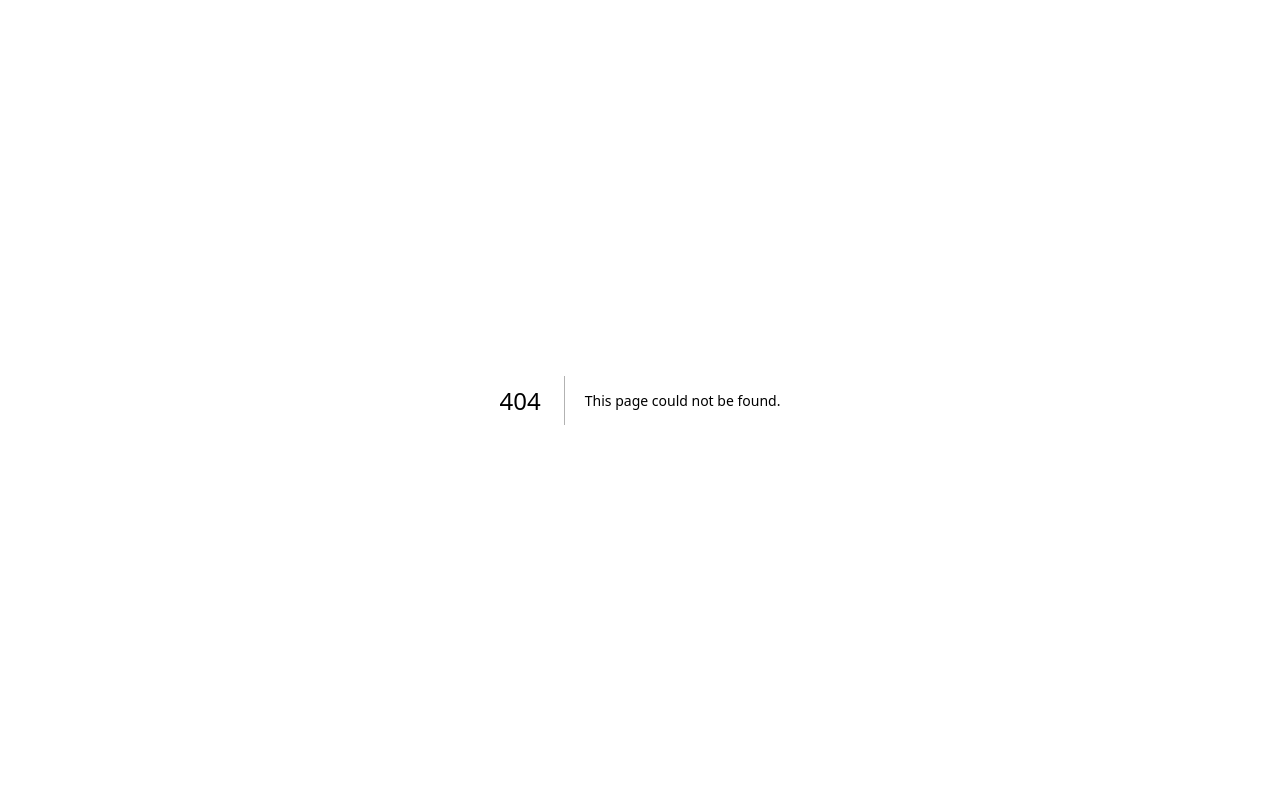
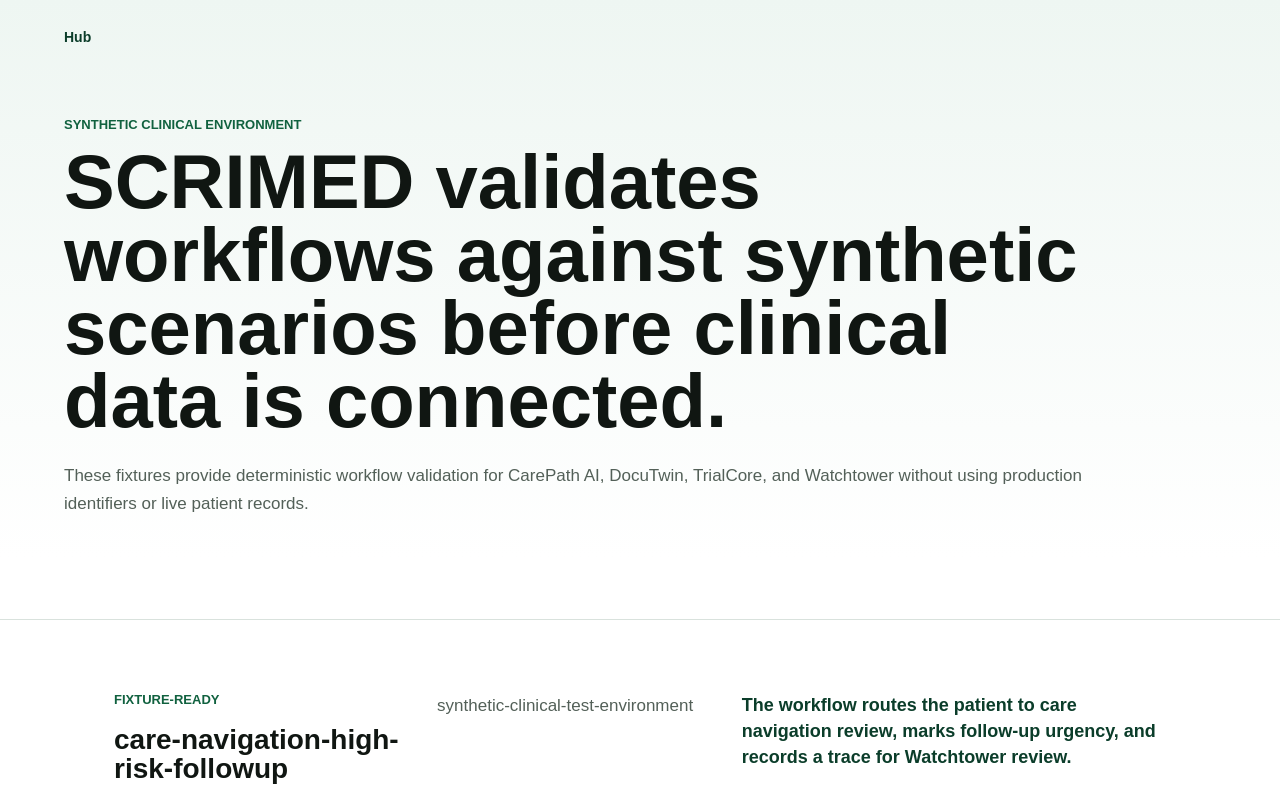
Before and after one commit to temitayodahunsi777/scrimed-site, a Next.js app: page /synthetic in a window 1280 px wide. Before the commit this address had no page. Shown: the top 800 px of the page. Built offline with nearby package versions, Linux system fonts and the light colour scheme.

Commit message:
Add synthetic clinical environment page

```diff
--- /dev/null
+++ b/app/synthetic/page.tsx
@@ -0,0 +1,29 @@
+import { syntheticScenarios } from "../lib/syntheticClinical";
+
+export default function SyntheticClinicalPage() {
+  return (
+    <main>
+      <section className="page-hero">
+        <a className="back-link" href="/hub">Hub</a>
+        <p className="eyebrow">Synthetic clinical environment</p>
+        <h1>SCRIMED validates workflows against synthetic scenarios before clinical data is connected.</h1>
+        <p className="hero-text">
+          These fixtures provide deterministic workflow validation for CarePath AI, DocuTwin, TrialCore, and Watchtower without using production identifiers or live patient records.
+        </p>
+      </section>
+
+      <section className="table-section" aria-label="Synthetic clinical scenarios">
+        {syntheticScenarios.map((scenario) => (
+          <article className="module-row" key={scenario.id}>
+            <div>
+              <span>{scenario.status}</span>
+              <h2>{scenario.id}</h2>
+            </div>
+            <p>{scenario.contractSlug}</p>
+            <a className="module-link" href={scenario.route}>{scenario.expectedOutcome}</a>
+          </article>
+        ))}
+      </section>
+    </main>
+  );
+}
```
